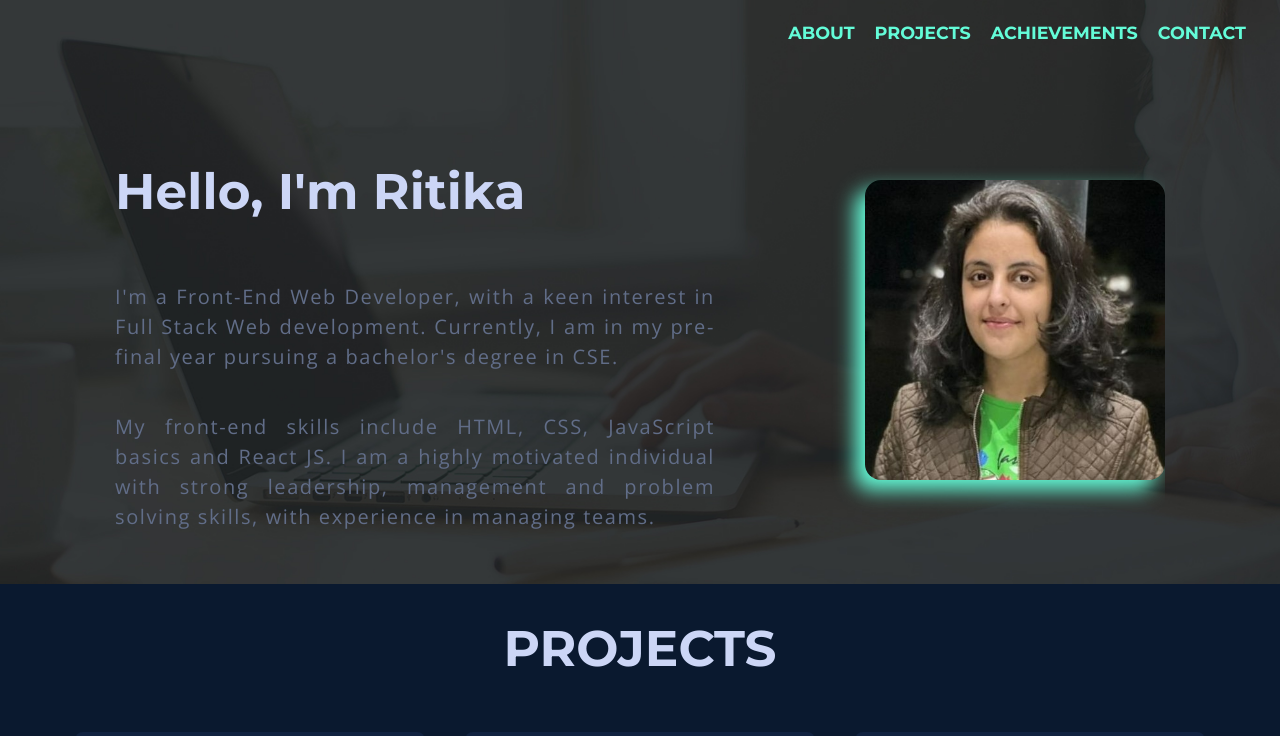
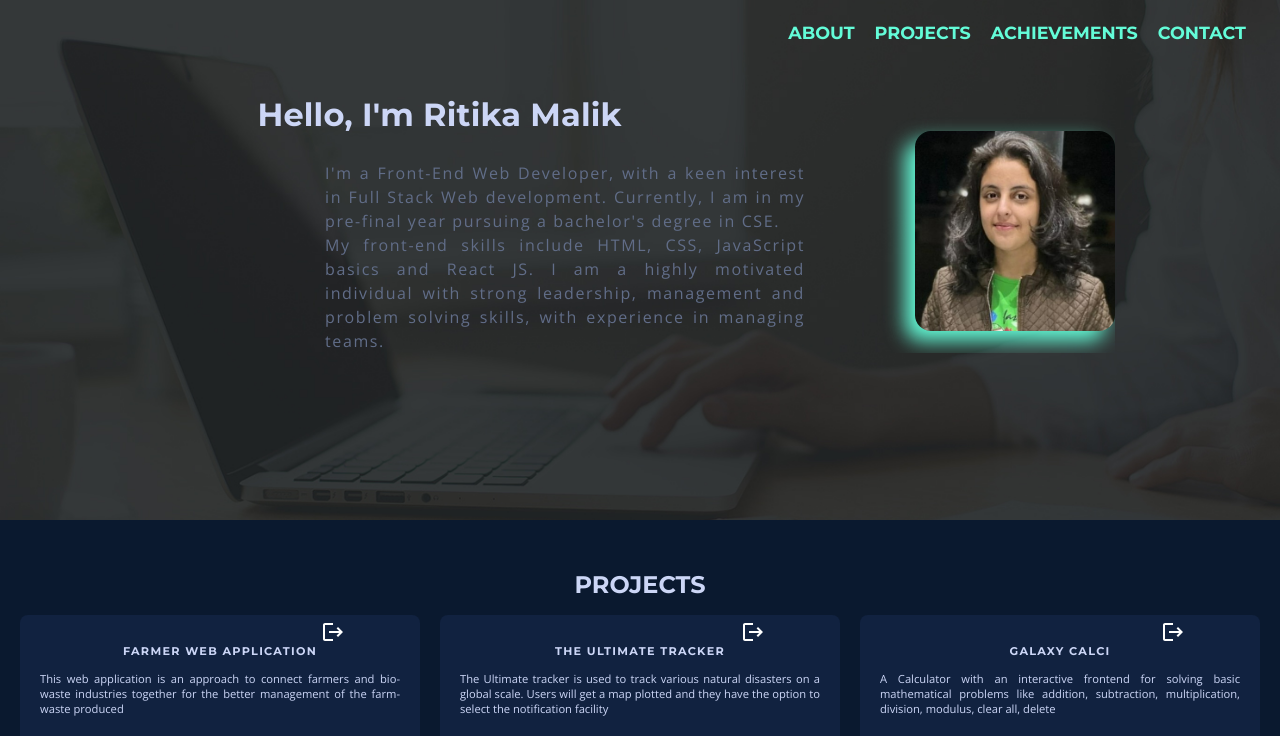
Before and after one commit to ritika728/Portfolio, a React (Create React App) app: page / in a window 1280 px wide. Shown: the top 736 px of the page. Built offline with nearby package versions, Linux system fonts and the light colour scheme; a web font is replaced by a local one.

Commit message:
responsive

```diff
--- a/src/Components/Achievements/achievements.css
+++ b/src/Components/Achievements/achievements.css
@@ -161,7 +161,7 @@
     font-size: 15px;
 }
 
-@media (max-width:500px) {
+@media (max-width:1300px) {
     html, body {
         overflow-x: hidden;
       }
--- a/src/Components/Navigation/about.css
+++ b/src/Components/Navigation/about.css
@@ -84,9 +84,9 @@ img.image {
     filter: drop-shadow(-10px 10px 10px rgb(99,252,216));
  }
 
-@media (max-width:500px) {
+@media (max-width:700px) {
     #ABOUT{
-        height: 400% !important;
+        /* height: 400% !important; */
     }
     .main{
         display: flex;
@@ -122,3 +122,42 @@ img.image {
 
     }
 }
+
+@media (max-width:1300px ) and (min-width:700px) {
+    #ABOUT{
+        height: 400% !important;
+    }
+    .main{
+        display: flex;
+        flex-direction: row;
+        justify-content: center !important;
+        margin: 0 auto !important;
+        text-align: center;
+        align-items: center !important;
+    }
+    .photo{
+        display: flex;
+        justify-content: center;
+        margin: 0 auto;
+        /* margin-bottom: 20px; */
+    }
+    .image{
+        /* width: 80%; */
+        height: 200px !important;
+    }
+    .heading h1{
+        display: flex;
+        font-size: 200%;
+        text-align: center;
+        justify-content: center !important;
+        align-items: center !important;
+        margin-left: 70px;
+    }
+    .heading p{
+        width: 80%;
+        font-size: 100% !important;
+        margin: 0 auto;
+        margin-right: -40px !important;
+
+    }
+}
--- a/src/Components/Navigation/navigation.css
+++ b/src/Components/Navigation/navigation.css
@@ -85,9 +85,9 @@ path{
     text-decoration: underline;
 }
 
-@media (max-width:1010px) {
+@media (max-width:1300px) {
     .css-k008qs {
-        height: 90vw;
+        height: 40vw;
     }
 
 }
--- a/src/Components/Projects/projects.css
+++ b/src/Components/Projects/projects.css
@@ -82,7 +82,7 @@
   }
 
 
-@media (max-width:500px) {
+@media (max-width:700px) {
     #PROJECTS{
         margin-top: 50px;
         height: 120%;
@@ -125,3 +125,50 @@
         margin-left: 470% !important;
     }
 }
+
+@media (min-width:700px) and (max-width: 1500px) {
+    #PROJECTS{
+        margin-top: 50px;
+        height: 120%;
+    }
+    .every{
+        display: flex;
+        flex-direction: column;
+        margin: 0 auto;
+        margin-left: 20px;
+    }
+    .three{
+        display: flex;
+        flex-direction: row;
+
+    }
+
+    .mainheading{
+        font-size: 150% !important;
+    }
+
+    .card{
+        width: 70%;
+        height: 60%;
+        justify-content: center;
+        margin: 0 auto;
+        margin-bottom: 20px;
+        margin-right: 20px;
+    }
+
+    .projecthead{
+        margin-top: -20px;
+        font-size: 60%;
+        text-align: center;
+    }
+
+    .para{
+        font-size: 70%;
+    }
+    .stack{
+        font-size: 50%;
+    }
+    .git{
+        margin-left: 470% !important;
+    }
+}
--- a/src/components/achievements/achievements.css
+++ b/src/components/achievements/achievements.css
@@ -161,7 +161,7 @@
     font-size: 15px;
 }
 
-@media (max-width:500px) {
+@media (max-width:1300px) {
     html, body {
         overflow-x: hidden;
       }
--- a/src/components/contact/contact.css
+++ b/src/components/contact/contact.css
@@ -131,7 +131,101 @@ textarea::placeholder{
   margin-right: 40px !important;
 }
 
-@media (max-width: 500px) {
+@media (max-width: 700px) {
+  #CONTACT{
+    height: 700px !important;
+  }
+  .title h1{
+    font-size: 150% !important;
+    text-align: center !important;
+    margin-top: 100px;
+
+  }
+
+  .form{
+    margin-bottom: 20px;
+  }
+  .container1{
+
+    display: flex;
+    flex-direction: column;
+  }
+  .total{
+    display: flex;
+    flex-direction: column;
+  }
+
+  .socialsmain{
+    margin-top: -60px;
+    width:90%;
+    margin-left: 10px;
+    display: flex;
+    justify-content: center;
+  }
+
+  .socialsmain h1{
+    font-size: 90%;
+    text-align: center;
+  }
+  .socialsmain h5{
+    display: flex;
+    font-size: 90%;
+    /* text-align: center; */
+    margin: 0 auto;
+    align-items: center;
+    letter-spacing: 0;
+    line-height: 25px;
+  }
+
+  .box{
+    display: flex;
+    flex-direction: column;
+    margin-right: 50px;
+  }
+  .input{
+    width: 100% !important;
+    height: 100% !important;
+    margin-left: 10px;
+  }
+  .socials{
+    margin: 0 auto !important;
+    margin-top: -50px !important;
+    margin-left: 60px !important;
+  }
+  .message{
+    width: 100%;
+    height: 82%;
+  }
+  .icons{
+    padding: 10px;
+  }
+  .all{
+    display: flex;
+    flex-direction: row !important;
+    margin: 0 auto;
+  }
+  input::placeholder{
+    font-size: 70%;
+    font-weight: bold;
+    color:lightslategrey;
+    font-family: 'Montserrat';
+  }
+  textarea::placeholder{
+    font-size: 90%;
+    font-weight: bold;
+    color:lightslategrey;
+  }
+  .submit{
+    margin: 0 auto;
+    margin-top: -30px !important;
+    margin-bottom: 60px;
+    font-size: 15px;
+    width: 30%;
+    padding: 5px;
+  }
+}
+
+@media (min-width: 700px) and (max-width: 1300px){
   #CONTACT{
     height: 700px !important;
   }
@@ -148,7 +242,7 @@ textarea::placeholder{
   }
   .total{
     display: flex;
-    flex-direction: column;
+    flex-direction: row;
   }
 
   .socialsmain{
--- a/src/components/navigation/about.css
+++ b/src/components/navigation/about.css
@@ -84,9 +84,9 @@ img.image {
     filter: drop-shadow(-10px 10px 10px rgb(99,252,216));
  }
 
-@media (max-width:500px) {
+@media (max-width:700px) {
     #ABOUT{
-        height: 400% !important;
+        /* height: 400% !important; */
     }
     .main{
         display: flex;
@@ -122,3 +122,42 @@ img.image {
 
     }
 }
+
+@media (max-width:1300px ) and (min-width:700px) {
+    #ABOUT{
+        height: 400% !important;
+    }
+    .main{
+        display: flex;
+        flex-direction: row;
+        justify-content: center !important;
+        margin: 0 auto !important;
+        text-align: center;
+        align-items: center !important;
+    }
+    .photo{
+        display: flex;
+        justify-content: center;
+        margin: 0 auto;
+        /* margin-bottom: 20px; */
+    }
+    .image{
+        /* width: 80%; */
+        height: 200px !important;
+    }
+    .heading h1{
+        display: flex;
+        font-size: 200%;
+        text-align: center;
+        justify-content: center !important;
+        align-items: center !important;
+        margin-left: 70px;
+    }
+    .heading p{
+        width: 80%;
+        font-size: 100% !important;
+        margin: 0 auto;
+        margin-right: -40px !important;
+
+    }
+}
--- a/src/components/navigation/navigation.css
+++ b/src/components/navigation/navigation.css
@@ -85,9 +85,9 @@ path{
     text-decoration: underline;
 }
 
-@media (max-width:1010px) {
+@media (max-width:1300px) {
     .css-k008qs {
-        height: 90vw;
+        height: 40vw;
     }
 
 }
--- a/src/components/projects/projects.css
+++ b/src/components/projects/projects.css
@@ -82,7 +82,7 @@
   }
 
 
-@media (max-width:500px) {
+@media (max-width:700px) {
     #PROJECTS{
         margin-top: 50px;
         height: 120%;
@@ -125,3 +125,50 @@
         margin-left: 470% !important;
     }
 }
+
+@media (min-width:700px) and (max-width: 1500px) {
+    #PROJECTS{
+        margin-top: 50px;
+        height: 120%;
+    }
+    .every{
+        display: flex;
+        flex-direction: column;
+        margin: 0 auto;
+        margin-left: 20px;
+    }
+    .three{
+        display: flex;
+        flex-direction: row;
+
+    }
+
+    .mainheading{
+        font-size: 150% !important;
+    }
+
+    .card{
+        width: 70%;
+        height: 60%;
+        justify-content: center;
+        margin: 0 auto;
+        margin-bottom: 20px;
+        margin-right: 20px;
+    }
+
+    .projecthead{
+        margin-top: -20px;
+        font-size: 60%;
+        text-align: center;
+    }
+
+    .para{
+        font-size: 70%;
+    }
+    .stack{
+        font-size: 50%;
+    }
+    .git{
+        margin-left: 470% !important;
+    }
+}
```
Also changed, not shown: src/Components/Contact/contact.css (+96 -2 lines).
